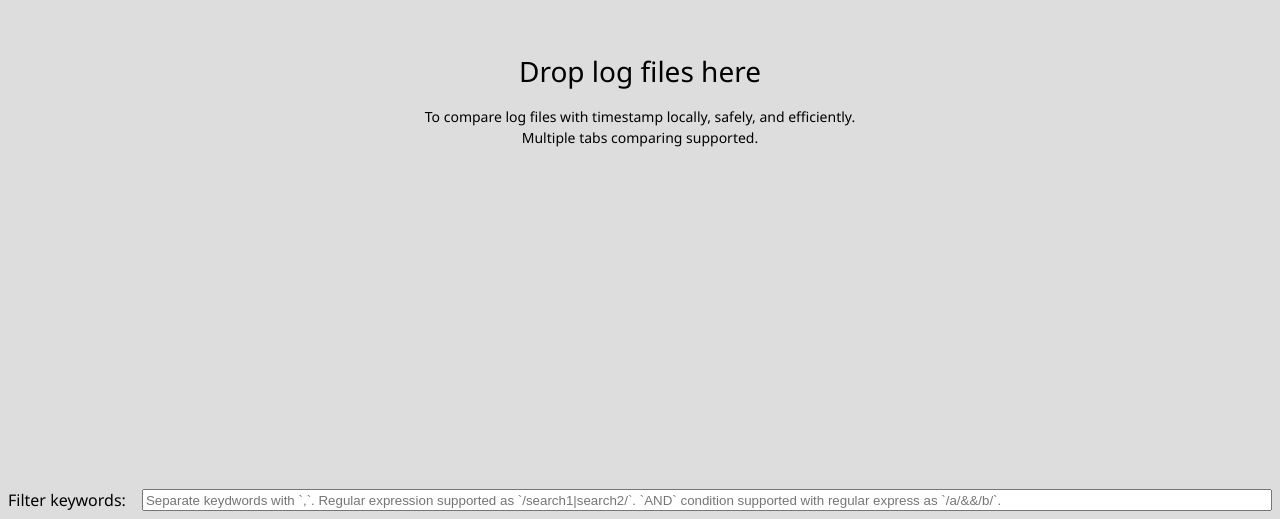
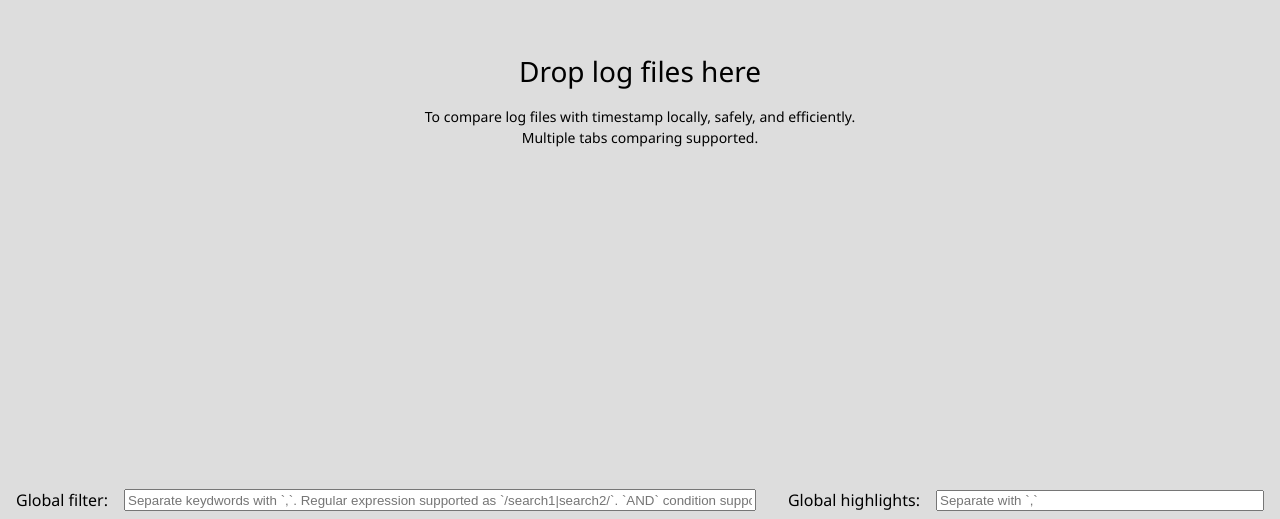
Before and after one commit to lubobill1990/log-compare, a React (Create React App) app: page / in a window 1280 px wide. Shown: the part 281-800 px from the top of the page. Built offline with nearby package versions, Linux system fonts and the light colour scheme.

Commit message:
add global highlight keywords

```diff
--- a/src/App.css
+++ b/src/App.css
@@ -50,10 +50,6 @@
 .log-filter {
   display: flex;
   margin-left: 2rem;
-}
-
-.log-filter label {
-  margin-right: 1rem;
 }
 
 .log-filter input {
@@ -145,14 +141,29 @@
   width: 100%;
 }
 
+.global-footer {
+  display: flex;
+}
+
 .keyword-filter {
   display: flex;
-  padding: 0.5rem;
+  padding: 0.5rem 1rem 0.5rem;
+  flex: 1;
 }
 
-.keyword-filter label {
+label {
   margin-right: 1rem;
 }
 .keyword-filter input {
   flex: 1;
 }
+
+.global-highlight-keywords {
+  display: flex;
+  align-items: center;
+  padding: 0.5rem 1rem 0.5rem;
+}
+
+.global-highlight-keywords input {
+  width: 20rem;
+}
--- a/src/App.tsx
+++ b/src/App.tsx
@@ -42,6 +42,7 @@ const Row = (props: IRowProps) => {
     data: { lines, targetTime, setTargetTime },
   } = props;
   const { highlightKeywords } = useSingleLogContext();
+  const { highlightKeywords: globalHighlightKeywords } = useLogContext();
   const { setScrollToTimestamp } = useLogContext();
   const content = lines[index][0];
   const time = lines[index][1];
@@ -67,7 +68,10 @@ const Row = (props: IRowProps) => {
       <div
         className="content"
         dangerouslySetInnerHTML={{
-          __html: highlightContent(content, highlightKeywords),
+          __html: highlightContent(
+            content,
+            [highlightKeywords, globalHighlightKeywords].join(",")
+          ),
         }}
       ></div>
     </div>
@@ -269,7 +273,7 @@ function LogFileContainer(props: { file: LogFile }) {
         </div>
         <div className="log-filters">
           <div className="log-filter">
-            <label htmlFor="">Local filter</label>
+            <label htmlFor="">Filter:</label>
             <input
               type="text"
               onChange={onFilterKeywordsChanged}
@@ -277,7 +281,7 @@ function LogFileContainer(props: { file: LogFile }) {
             />
           </div>
           <div className="log-filter">
-            <label htmlFor="">Highlights</label>
+            <label htmlFor="">Highlights:</label>
             <input
               type="text"
               onChange={onHighlightKeywordsChanged}
@@ -358,15 +362,29 @@ function useFileDropzone() {
 }
 
 function App() {
-  const { logFiles, setSearchKeywords, searchKeywords } = useLogContext();
+  const {
+    logFiles,
+    setSearchKeywords,
+    searchKeywords,
+    setHighlightKeywords,
+    highlightKeywords,
+  } = useLogContext();
   const dropRef = useFileDropzone();
 
-  const onChange = useCallback(
+  const onGlobalFilterChange = useCallback(
     (e: React.ChangeEvent) => {
       const value = (e.target as HTMLInputElement).value;
       setSearchKeywords(value);
     },
     [setSearchKeywords]
+  );
+
+  const onGlobalHighlightKeywordsChange = useCallback(
+    (e: React.ChangeEvent) => {
+      const value = (e.target as HTMLInputElement).value;
+      setHighlightKeywords(value);
+    },
+    [setHighlightKeywords]
   );
   return (
     <div className="App" ref={dropRef}>
@@ -394,15 +412,27 @@ function App() {
           return <></>;
         })}
       </div>
+      <div className="global-footer">
         <div className="keyword-filter">
-        <label htmlFor="">Filter keywords: </label>
+          <label htmlFor="">Global filter:</label>
           <input
             type="text"
             className="keywords"
-          onChange={onChange}
+            onChange={onGlobalFilterChange}
             placeholder="Separate keydwords with `,`. Regular expression supported as `/search1|search2/`. `AND` condition supported with regular express as `/a/&&/b/`."
             value={searchKeywords}
           />
+        </div>
+        <div className="global-highlight-keywords">
+          <label htmlFor="">Global highlights:</label>
+          <input
+            type="text"
+            className="keywords"
+            onChange={onGlobalHighlightKeywordsChange}
+            placeholder="Separate with `,`"
+            value={highlightKeywords}
+          />
+        </div>
       </div>
     </div>
   );
--- a/src/log-provider.tsx
+++ b/src/log-provider.tsx
@@ -23,6 +23,10 @@ interface ILogContext {
   setScrollToTimestamp(val: number): void;
   searchKeywords: string;
   setSearchKeywords(keywords: string): void;
+
+  highlightKeywords: string;
+  setHighlightKeywords(_keywords: string): void;
+
   activeLogFileId: string;
   setActiveLogFileId(id: string): void;
 }
@@ -36,6 +40,9 @@ const defaultValue = {
 
   searchKeywords: "",
   setSearchKeywords(_keywords: string) {},
+
+  highlightKeywords: "",
+  setHighlightKeywords(_keywords: string) {},
 
   activeLogFileId: "",
   setActiveLogFileId(_id: string) {},
@@ -55,6 +62,9 @@ export const LogContextProvider: React.FunctionComponent<any> = React.memo(
     );
     const [searchKeywords, localSetSearchKeywords] = useState(
       defaultValue.searchKeywords
+    );
+    const [highlightKeywords, localSetHighlightKeywords] = useState(
+      defaultValue.highlightKeywords
     );
     const [activeLogFileId, localSetActiveLogFileId] = useState(
       defaultValue.activeLogFileId
@@ -127,6 +137,10 @@ export const LogContextProvider: React.FunctionComponent<any> = React.memo(
       () => debounce(localSetSearchKeywords, 100),
       [localSetSearchKeywords]
     );
+    const debounceSetHighlightKeywords = useMemo(
+      () => debounce(localSetHighlightKeywords, 100),
+      [localSetHighlightKeywords]
+    );
     const debounceSetScrollToTimestamp = useMemo(
       () => debounce(localSetScrollToTimestamp, 100),
       [localSetScrollToTimestamp]
@@ -136,11 +150,13 @@ export const LogContextProvider: React.FunctionComponent<any> = React.memo(
         debounceSetActiveLogFileId.cancel();
         debounceSetSearchKeywords.cancel();
         debounceSetScrollToTimestamp.cancel();
+        debounceSetHighlightKeywords.cancel();
       };
     }, [
       debounceSetActiveLogFileId,
       debounceSetSearchKeywords,
       debounceSetScrollToTimestamp,
+      debounceSetHighlightKeywords,
     ]);
     const messageHandler = useCallback(
       (e: MessageEvent) => {
@@ -151,13 +167,15 @@ export const LogContextProvider: React.FunctionComponent<any> = React.memo(
           debounceSetSearchKeywords(data.value);
         } else if (data.type === "scrollToTimestamp") {
           debounceSetScrollToTimestamp(data.value);
+        } else if (data.type === "highlightKeywords") {
+          debounceSetHighlightKeywords(data.value);
         }
-        console.log(e);
       },
       [
         debounceSetActiveLogFileId,
         debounceSetSearchKeywords,
         debounceSetScrollToTimestamp,
+        debounceSetHighlightKeywords,
       ]
     );
 
@@ -213,6 +231,17 @@ export const LogContextProvider: React.FunctionComponent<any> = React.memo(
       [postMessage, localSetSearchKeywords]
     );
 
+    const setHighlightKeywords = useCallback(
+      (value: string) => {
+        postMessage({
+          type: "highlightKeywords",
+          value,
+        });
+        localSetHighlightKeywords(value);
+      },
+      [postMessage, localSetHighlightKeywords]
+    );
+
     const value = {
       delLogFile,
       logFiles,
@@ -223,6 +252,8 @@ export const LogContextProvider: React.FunctionComponent<any> = React.memo(
       setSearchKeywords,
       activeLogFileId,
       setActiveLogFileId,
+      highlightKeywords,
+      setHighlightKeywords,
     };
 
     return <LogContext.Provider value={value}>{children}</LogContext.Provider>;
```
Lines whose indentation alone changed are shown as unchanged.
